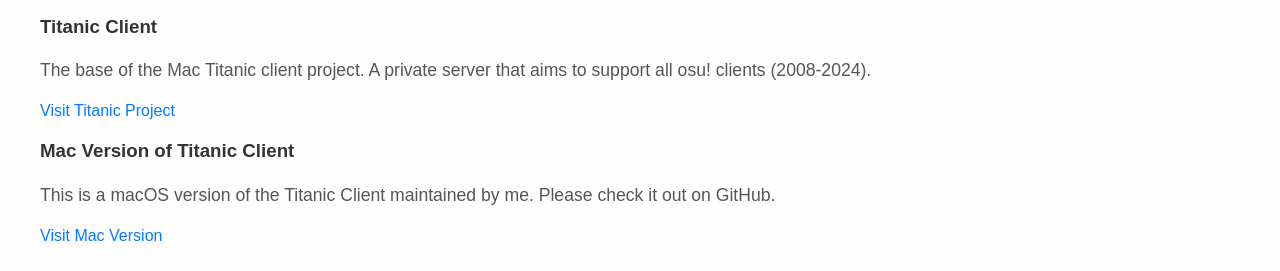
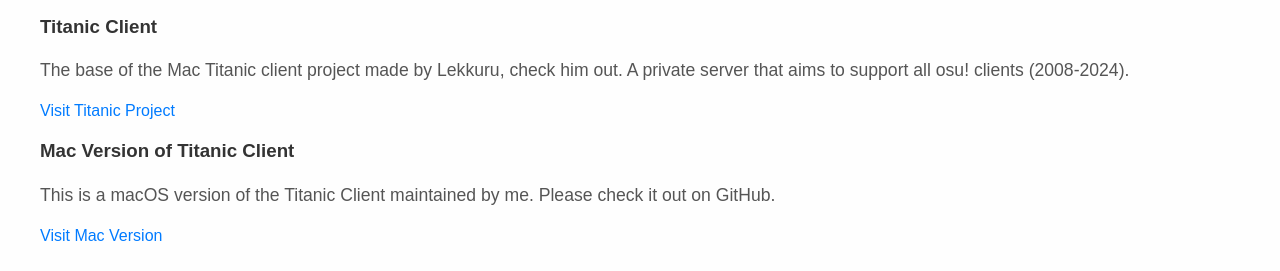
Before and after one commit to mcrsmg4/mcrweb, a plain HTML site: page index.html in a window 1280 px wide. Shown: the part 529-800 px from the top of the page. Drawn offline with nearby package versions, Linux system fonts and the light colour scheme.

Commit message:
Update index.html

```diff
--- a/index.html
+++ b/index.html
@@ -43,7 +43,7 @@
       <ul>
         <li>
           <h3>Titanic Client</h3>
-          <p>The base of the Mac Titanic client project. A private server that aims to support all osu! clients (2008-2024).</p>
+          <p>The base of the Mac Titanic client project made by Lekkuru, check him out. A private server that aims to support all osu! clients (2008-2024).</p>
           <a href="https://github.com/osuTitanic/titanic" target="_blank">Visit Titanic Project</a>
         </li>
         <li>
```
